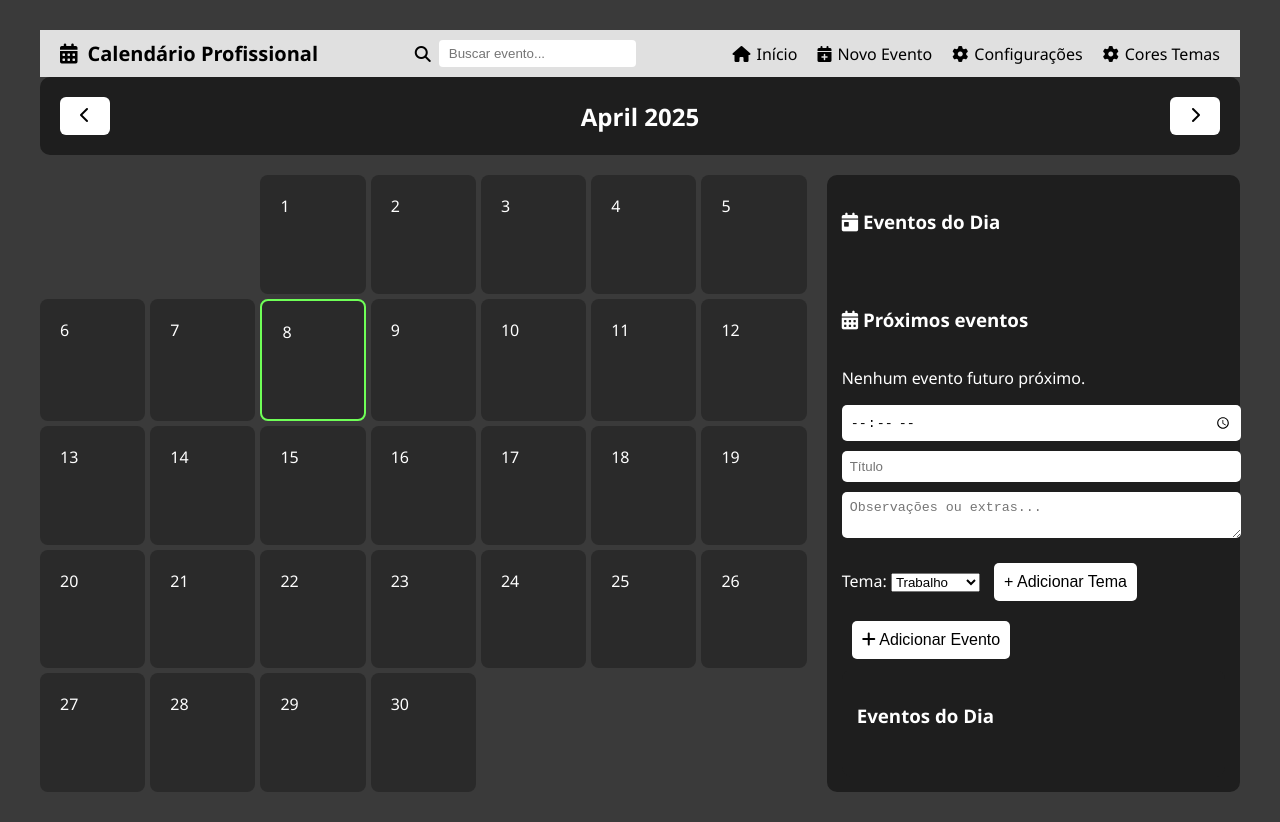
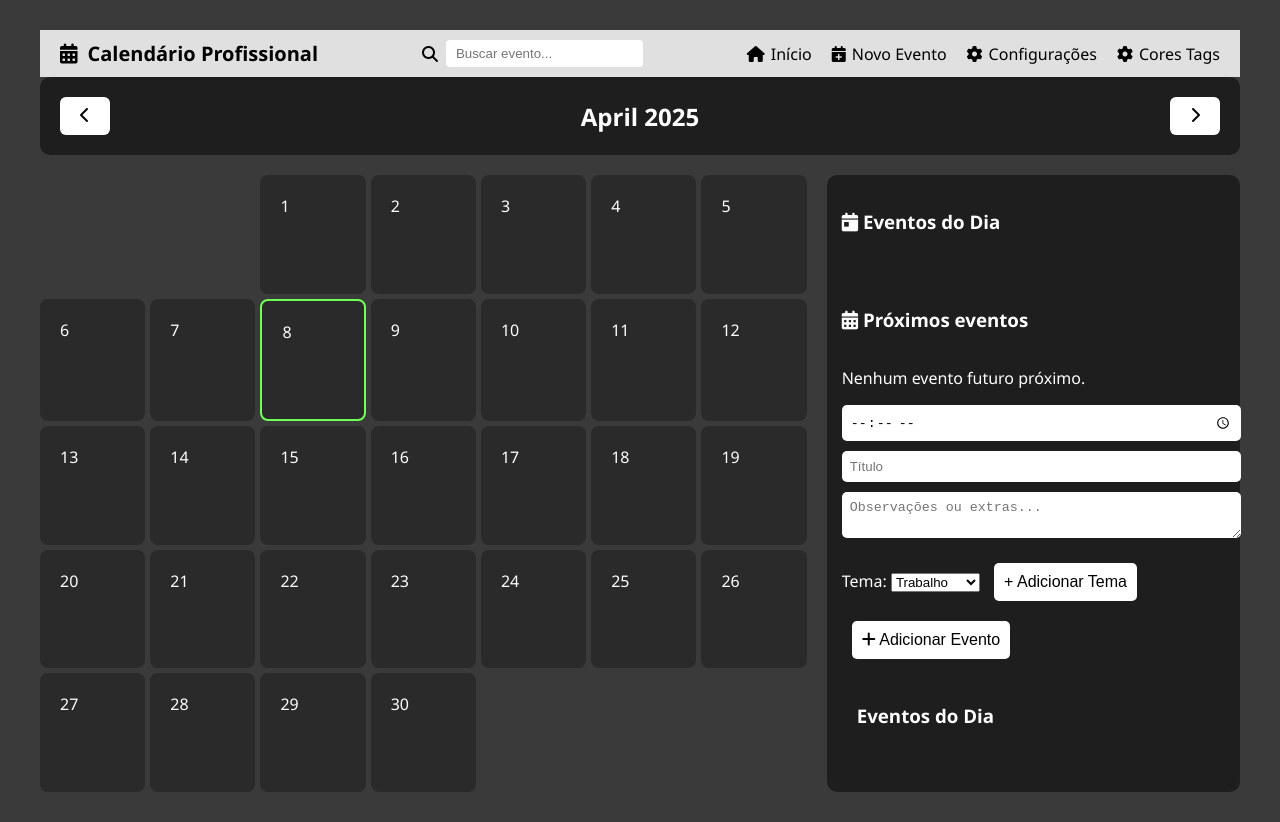
Before and after one commit to AdrainRazini/alura-js-projeto-de-vida, a website: page public/index.html in a window 1280 px wide. Drawn offline with nearby package versions, Linux system fonts and the light colour scheme.

Commit message:
comit 20

```diff
--- a/public/index.html
+++ b/public/index.html
@@ -35,7 +35,7 @@
       <li><a href="#"><i class="fas fa-home"></i> Início</a></li>
       <li><a href="#"><i class="fas fa-calendar-plus"></i> Novo Evento</a></li>
       <li><a href="#" onclick="alternarPainel('config-frame')"><i class="fas fa-cog"></i> Configurações</a></li>
-      <li><a href="#" onclick="alternarPainel('config-cores-temas')"><i class="fas fa-cog"></i> Cores Temas</a></li>
+      <li><a href="#" onclick="alternarPainel('config-cores-temas')"><i class="fas fa-cog"></i> Cores Tags</a></li>
     </ul>
   </nav>
 </header>
```
